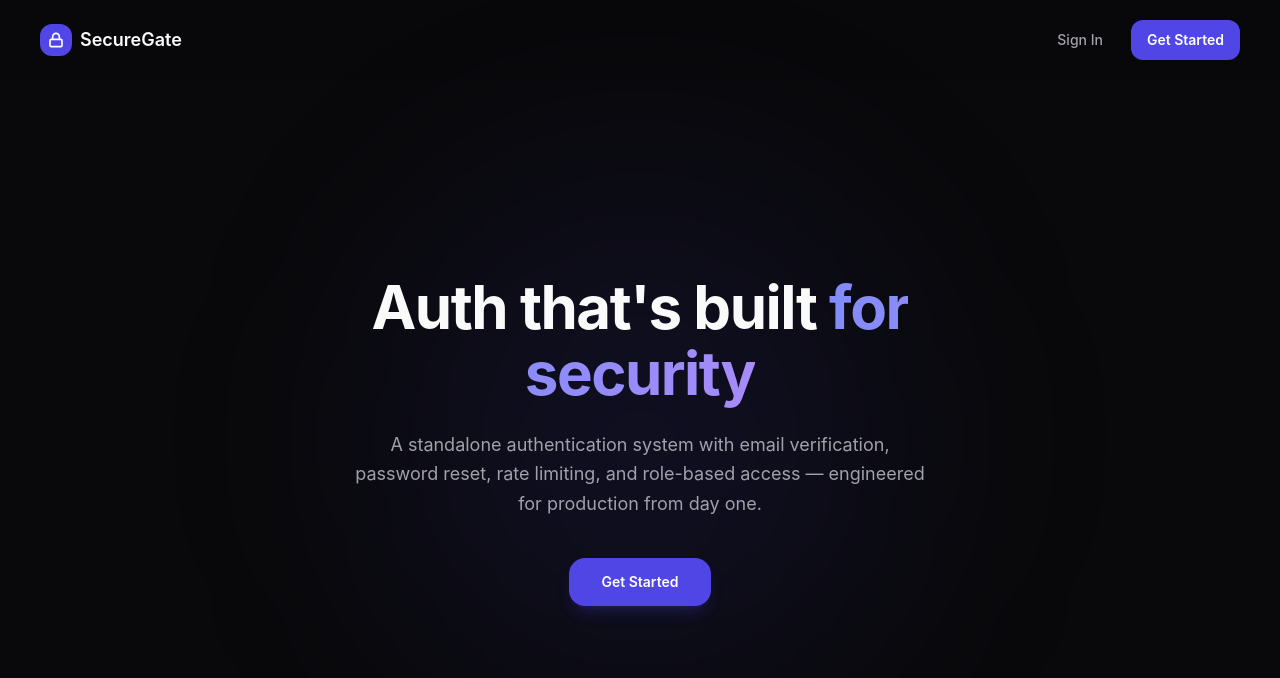
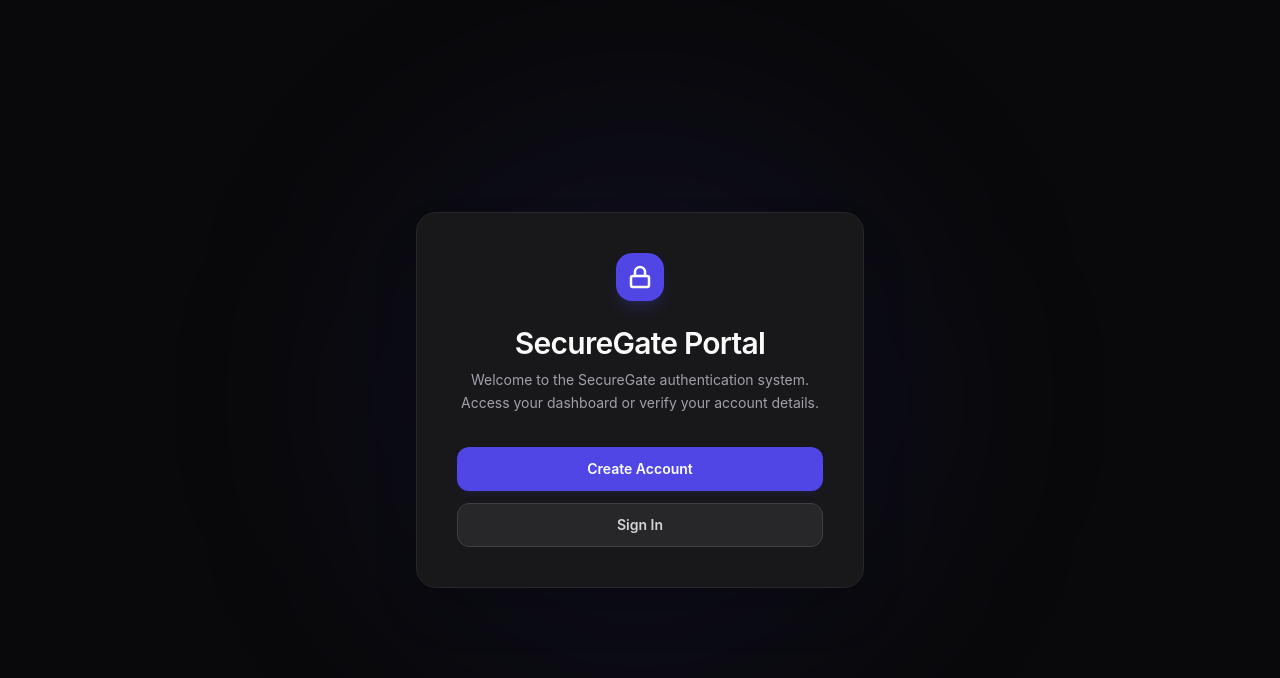
Before and after one commit to abisola29/SECUREGATEE, a Next.js app: page / in a window 1280 px wide. Shown: the top 678 px of the page. Built offline with nearby package versions, Linux system fonts and the light colour scheme.

Commit message:
design: replace SaaS landing page with minimal authentication portal card

```diff
--- a/app/page.tsx
+++ b/app/page.tsx
@@ -2,70 +2,44 @@ import Link from 'next/link'
 
 export default function HomePage(): React.ReactElement {
   return (
-    <div className="h-screen bg-zinc-950 flex flex-col justify-between overflow-hidden">
-      {/* Navigation */}
-      <nav className="w-full bg-zinc-950/80 backdrop-blur-xl">
-        <div className="w-full flex items-center justify-between py-5" style={{ paddingLeft: '40px', paddingRight: '40px' }}>
-          <Link href="/" className="flex items-center gap-2" id="nav-logo">
-            <div className="flex h-8 w-8 items-center justify-center rounded-lg bg-indigo-600">
-              <svg width="16" height="16" viewBox="0 0 24 24" fill="none" stroke="currentColor" strokeWidth="2.5" strokeLinecap="round" strokeLinejoin="round" className="text-white">
+    <div className="h-screen bg-zinc-950 flex flex-col justify-center items-center px-6 relative overflow-hidden">
+      {/* Subtle Background Radial Gradient */}
+      <div className="pointer-events-none absolute top-1/2 left-1/2 -translate-x-1/2 -translate-y-1/2 h-[500px] w-[500px] rounded-full bg-indigo-600/10 blur-[120px]" />
+
+      {/* Clean Minimal Portal Card */}
+      <div className="w-full sm:max-w-md sm:rounded-2xl sm:border sm:border-zinc-800 bg-zinc-900 p-8 sm:p-10 shadow-2xl relative z-10 text-center">
+        {/* Logo Symbol */}
+        <div className="flex h-12 w-12 items-center justify-center rounded-xl bg-indigo-600 mx-auto mb-6 shadow-lg shadow-indigo-600/20">
+          <svg width="24" height="24" viewBox="0 0 24 24" fill="none" stroke="currentColor" strokeWidth="2.5" strokeLinecap="round" strokeLinejoin="round" className="text-white">
             <rect width="18" height="11" x="3" y="11" rx="2" ry="2" />
             <path d="M7 11V7a5 5 0 0 1 10 0v4" />
           </svg>
         </div>
-            <span className="text-lg font-semibold text-zinc-50">SecureGate</span>
+
+        <h1 className="text-3xl font-semibold text-zinc-50 tracking-tight mb-2">
+          SecureGate Portal
+        </h1>
+        <p className="text-zinc-400 text-sm mb-8 leading-relaxed">
+          Welcome to the SecureGate authentication system. Access your dashboard or verify your account details.
+        </p>
+
+        <div className="flex flex-col gap-3">
+          <Link
+            href="/signup"
+            className="w-full min-h-[44px] inline-flex items-center justify-center rounded-lg bg-indigo-600 px-4 py-2.5 text-sm font-semibold text-white hover:bg-indigo-500 transition-colors duration-150 shadow-md shadow-indigo-600/10"
+            id="portal-btn-signup"
+          >
+            Create Account
           </Link>
-          <div className="flex items-center gap-3">
           <Link
             href="/login"
-              className="rounded-lg px-4 py-2 text-sm font-medium text-zinc-400 hover:text-zinc-50 transition-colors duration-150"
-              id="nav-btn-login"
+            className="w-full min-h-[44px] inline-flex items-center justify-center rounded-lg border border-zinc-700 bg-zinc-800 hover:bg-zinc-750 px-4 py-2.5 text-sm font-semibold text-zinc-300 hover:text-zinc-50 transition-colors duration-150"
+            id="portal-btn-login"
           >
             Sign In
           </Link>
-            <Link
-              href="/signup"
-              className="rounded-lg bg-indigo-600 px-4 py-2.5 text-sm font-semibold text-white hover:bg-indigo-500 transition-colors duration-150"
-              id="nav-btn-signup"
-            >
-              Get Started
-            </Link>
         </div>
       </div>
-      </nav>
-
-      {/* Hero Section */}
-      <section className="relative flex-1 flex flex-col items-center justify-center px-6">
-        {/* Gradient Orb */}
-        <div className="pointer-events-none absolute top-1/2 left-1/2 -translate-x-1/2 -translate-y-1/2 h-[500px] w-[500px] rounded-full bg-indigo-600/10 blur-[120px]" />
-
-        <div className="relative z-10 mx-auto max-w-3xl text-center">
-          <h1 className="text-4xl font-bold tracking-tight text-zinc-50 sm:text-6xl sm:leading-[1.1]">
-            Auth that&apos;s built{' '}
-            <span className="bg-gradient-to-r from-indigo-400 to-violet-400 bg-clip-text text-transparent">
-              for security
-            </span>
-          </h1>
-
-          <p className="mx-auto mt-6 max-w-xl text-lg leading-relaxed text-zinc-400">
-            A standalone authentication system with email verification, password
-            reset, rate limiting, and role-based access — engineered for
-            production from day one.
-          </p>
-
-          <div className="mt-10 flex flex-col items-center gap-4 sm:flex-row sm:justify-center">
-            <Link
-              href="/signup"
-              className="inline-flex min-h-[48px] items-center justify-center rounded-xl bg-indigo-600 px-8 py-3 text-sm font-semibold text-white shadow-lg shadow-indigo-600/20 hover:bg-indigo-500 hover:shadow-indigo-600/30 transition-all duration-200"
-              id="hero-cta-signup"
-            >
-              Get Started
-            </Link>
-          </div>
-        </div>
-      </section>
-
-
     </div>
   )
 }
```
Lines whose indentation alone changed are shown as unchanged.
